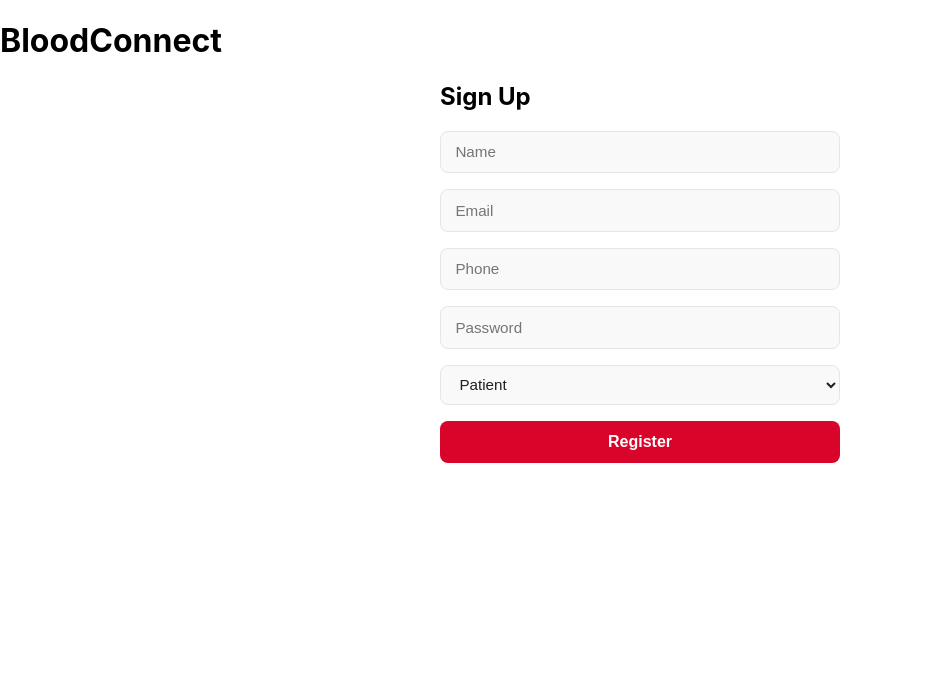
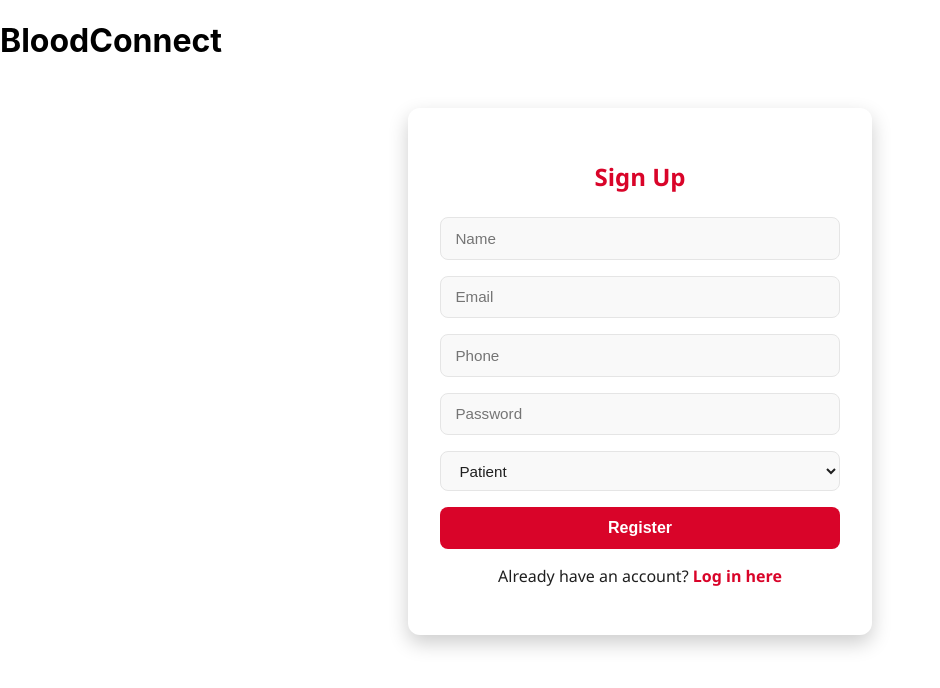
Before and after one commit to dylanchezz/DonorConnect, a React (Create React App) app in the folder DonorConnect/frontend/: page / in a window 1280 px wide. Shown: the top 688 px of the page, without its empty margins (0-940 px from the left). Built offline with nearby package versions, Linux system fonts and the light colour scheme.

Commit message:
Formatted forms

```diff
--- a/DonorConnect/frontend/src/components/SignUp_Form.js
+++ b/DonorConnect/frontend/src/components/SignUp_Form.js
@@ -1,6 +1,8 @@
 import React, { useState } from 'react';
-import { useNavigate } from 'react-router-dom';
 import axios from '../api/axios';
+import { Link } from 'react-router-dom';
+import './FormStyles.css';
+
 
 const SignupForm = () => {
   const [form, setForm] = useState({
@@ -12,8 +14,6 @@ const SignupForm = () => {
   });
 
   const [message, setMessage] = useState('');
-  const navigate = useNavigate();
-
 
   const handleChange = (e) => {
     setForm(prev => ({
@@ -27,19 +27,17 @@ const SignupForm = () => {
     setMessage('');
 
     try {
-      await axios.post('/auth/register', form);
-      setMessage('Registration successful!');
-      // Redirect to dashboard based on role
-      if (form.role === 'Patient') navigate('/patient-dashboard');
-      else if (form.role === 'Donor') navigate('/donor-dashboard');
-      else if (form.role === 'Admin') navigate('/admin-dashboard');
+      const res = await axios.post('/auth/register', form);
+      setMessage(res.data.message || 'Registration successful!');
+      setForm({ name: '', email: '', phone: '', password: '', role: 'Patient' });
     } catch (err) {
-      setMessage(err.response?.data?.error || 'Failed to register');
+      setMessage(err.response?.data?.error || 'Registration failed.');
     }
   };
 
   return (
-    <div style={{ maxWidth: 400, margin: 'auto' }}>
+    <div className="form-container">
+
       <h2>Sign Up</h2>
       <form onSubmit={handleSubmit}>
         <input name="name" placeholder="Name" value={form.name} onChange={handleChange} required />
@@ -54,6 +52,9 @@ const SignupForm = () => {
         <button type="submit">Register</button>
       </form>
       {message && <p style={{ marginTop: '1rem', color: 'green' }}>{message}</p>}
+      <p className="link-note">
+        Already have an account? <Link to="/login">Log in here</Link>
+      </p>
     </div>
   );
 };
--- a/DonorConnect/frontend/src/components/loginForm.js
+++ b/DonorConnect/frontend/src/components/loginForm.js
@@ -29,6 +29,7 @@ const LoginForm = () => {
       const { token, user } = res.data;
       localStorage.setItem('token', token);
       setMessage(`Welcome ${user.name} (${user.role})`);
+
       // redirect or navigate to dashboard if needed
     } catch (err) {
       setMessage(err.response?.data?.error || 'Login failed');
```
